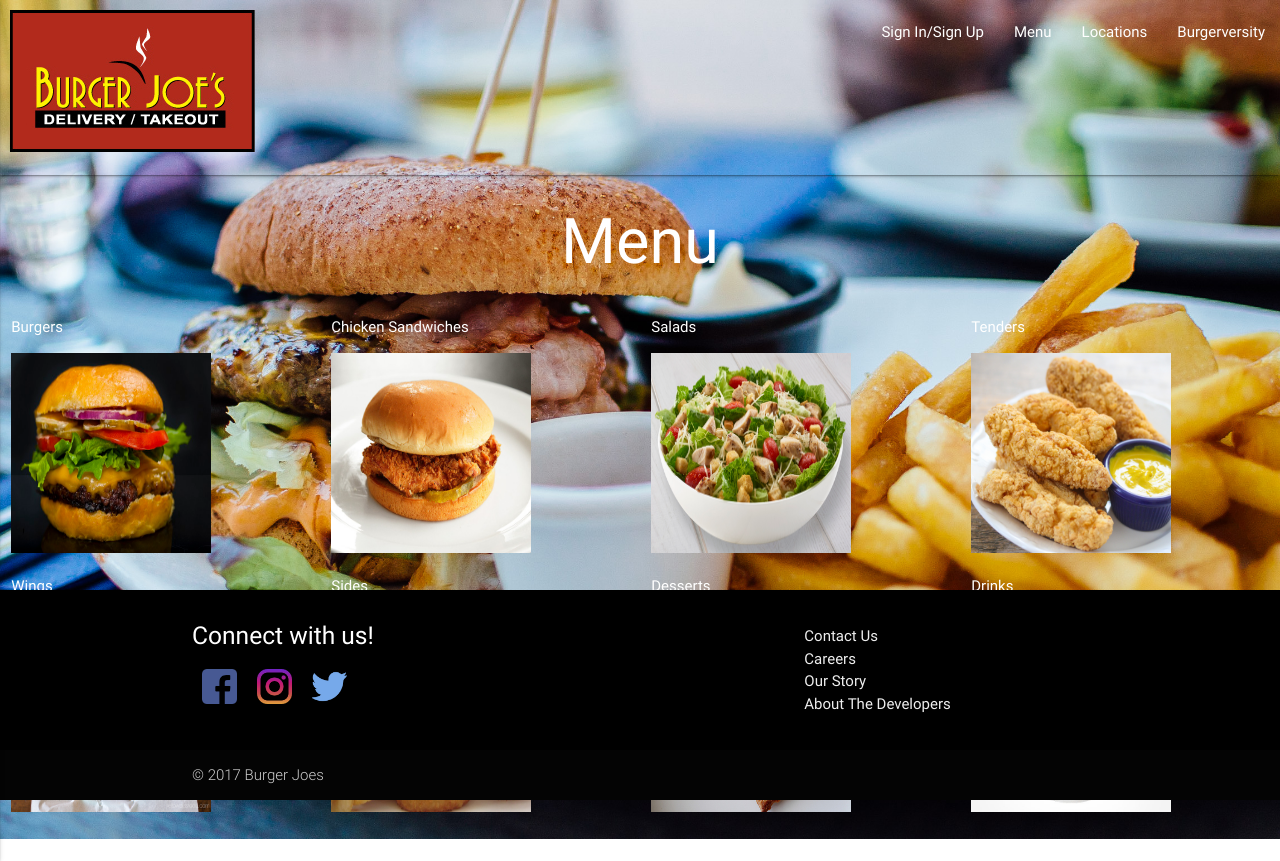
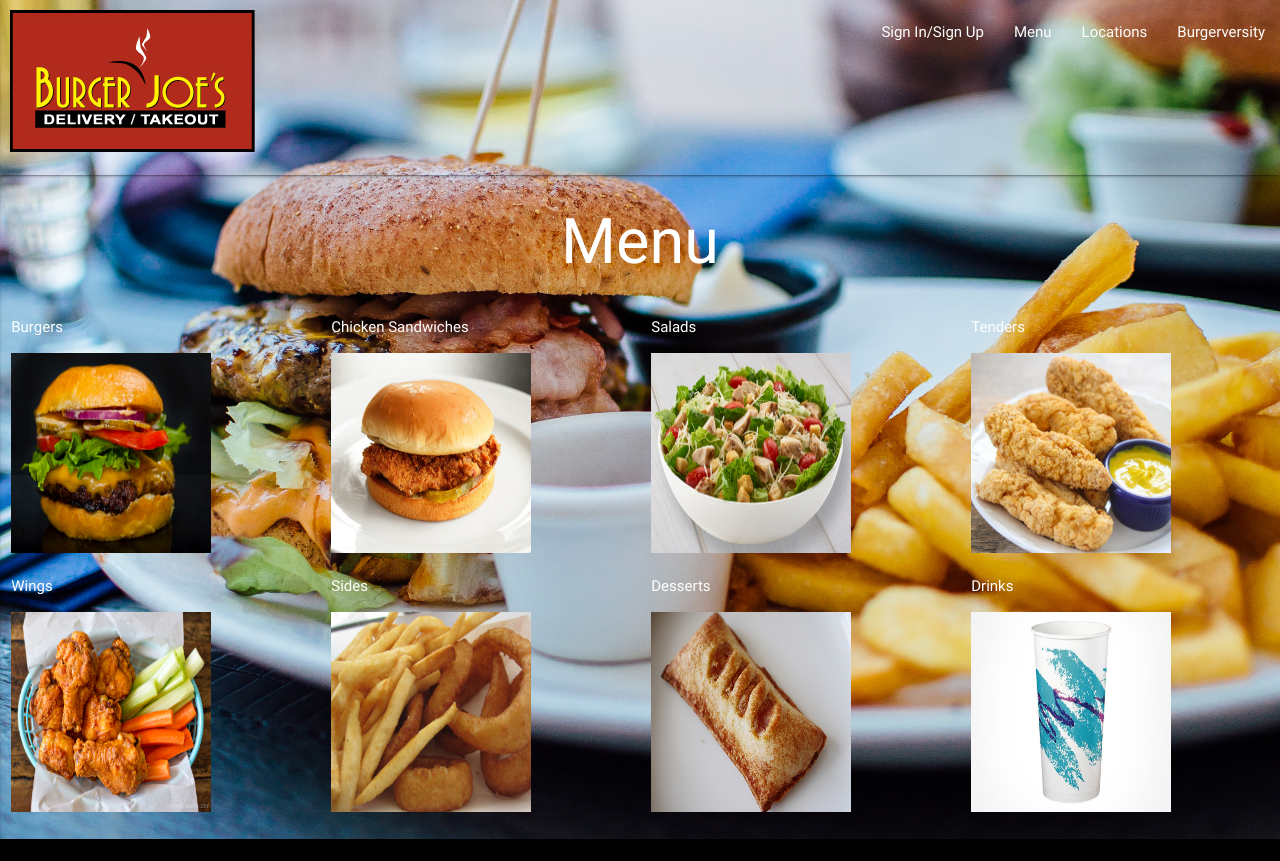
Before and after one commit to davidthrasher/BurgerJoes, a React (Create React App) app in the folder client/: page /menu in a window 1280 px wide. Shown: the top 861 px of the page. Before the commit the page ends 839 px from the top, so only its background shows below. Built offline with nearby package versions, Linux system fonts and the light colour scheme; what auth0-js would draw is missing.

Commit message:
Fixed Footer For Good

```diff
--- a/client/public/css/main.css
+++ b/client/public/css/main.css
@@ -93,6 +93,7 @@ width: 35px;
     -ms-transition: all .25s ease;
     transition: all .25s ease;
 }
+
 /*Fade in CSS animation====================*/
 header, main {
     -webkit-animation: fadein 2s; /* Safari, Chrome and Opera > 12.1 */
@@ -126,12 +127,3 @@ header, main {
     to   { opacity: 1; }
 }
 /*Fade in CSS animation====================*/
-
-@media screen and (min-height: 800px) {
-  footer {
-    position: absolute;
-    bottom: 0;
-    left: 0;
-    width: 100%;
-  }
-}
--- a/client/src/components/Menu/Menu.js
+++ b/client/src/components/Menu/Menu.js
@@ -6,7 +6,7 @@ const Menu = () =>
 
 	<h1 className="center white-text">Menu</h1>
 
-	<div className="row">
+	<div id="menumain" className="row">
 		<div className="col s6 offset-m2 m4 l3">
 				<p className="white-text">Burgers</p>
 				<a href="/menu/burgers"><img src="./images/foodpics/burgernail.jpg" className="menuitem" alt="Burger Joes"/></a>
```
